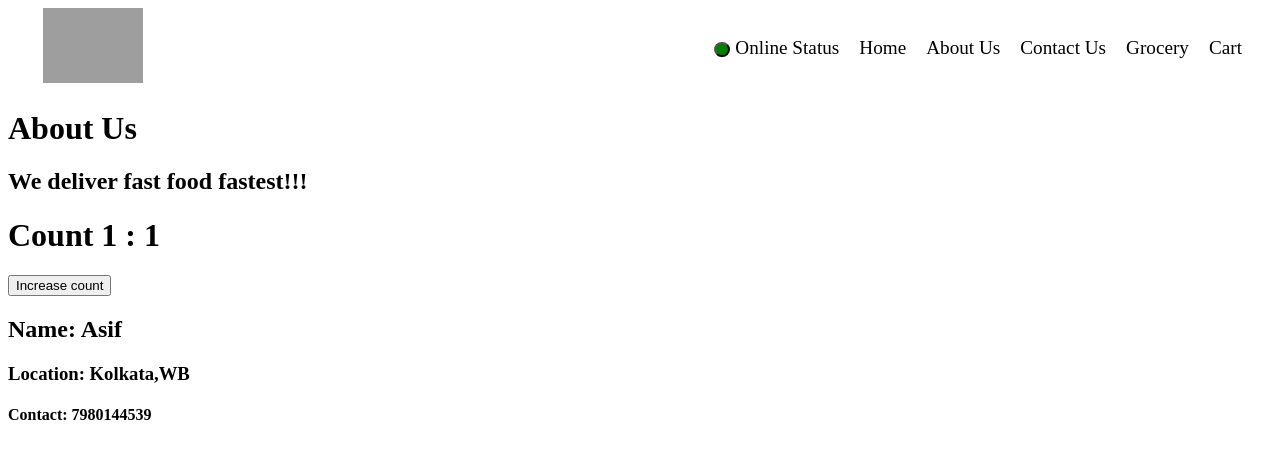
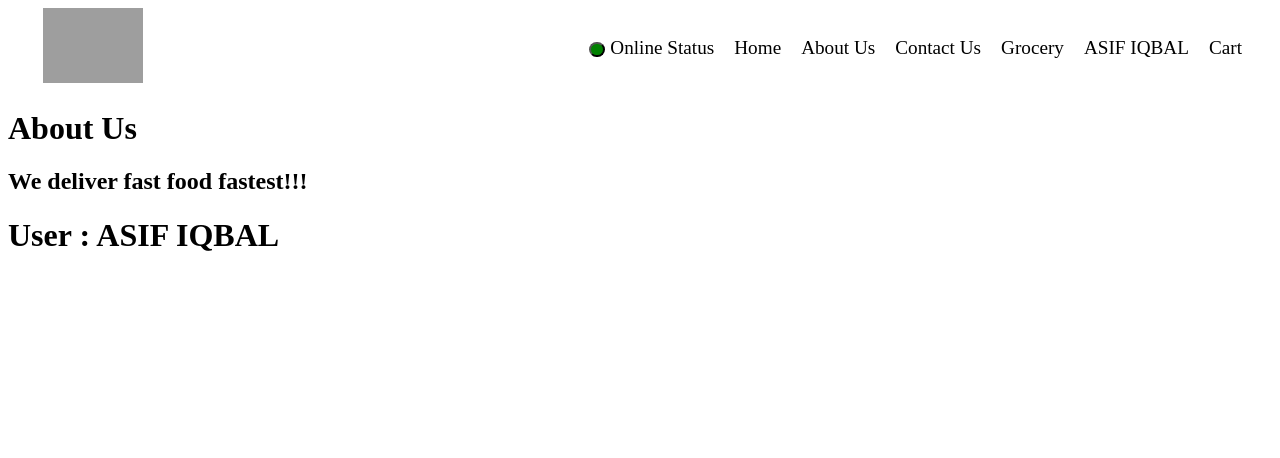
Before and after one commit to asifirahman/react-practice, a React (Vite) app: page /about in a window 1280 px wide. Shown: the top 458 px of the page. Built offline with nearby package versions, Linux system fonts and the light colour scheme; grey boxes are pictures that could not be loaded.

Commit message:
Context API

```diff
--- a/index.css
+++ b/index.css
@@ -68,3 +68,7 @@
     text-decoration: none;
     color: inherit;
 }
+
+.set-username {
+    margin-left: 10px;
+}
--- a/src/App.js
+++ b/src/App.js
@@ -1,4 +1,4 @@
-import React, { lazy, Suspense } from "react";
+import React, { lazy, Suspense, useState, useEffect } from "react";
 import ReactDOM from "react-dom/client";
 import Header from "./components/Header";
 import Body from "./components/Body";
@@ -8,15 +8,25 @@ import RestaurantMenu from "./components/RestaurantMenu";
 import { createBrowserRouter, RouterProvider, Outlet } from "react-router-dom";
 import ContactUs from "./components/ContactUs";
 import Shimmer from "./components/Shimmer";
+import UserContext from "./utils/contextAPI/UserContext";
 
 const Grocery = lazy(() => import("./components/Grocery"));
 
 const AppLayout = () => {
+  const [userName, setUserName] = useState("");
+
+  useEffect(() => {
+    //some fake api call
+    setUserName("ASIF IQBAL");
+  }, []);
+
   return (
-    <div className="app">
-      <Header />
-      <Outlet />
-    </div>
+    <UserContext.Provider value={{ loggedInUser: userName, setUserName }}>
+      <div className="app">
+        <Header />
+        <Outlet />
+      </div>
+    </UserContext.Provider>
   );
 };
 
--- a/src/components/AboutUs.js
+++ b/src/components/AboutUs.js
@@ -1,3 +1,4 @@
+import UserContext from "../utils/contextAPI/UserContext";
 import User from "./User";
 
 const AboutUs = () => {
@@ -5,7 +6,10 @@ const AboutUs = () => {
     <div>
       <h1>About Us</h1>
       <h2>We deliver fast food fastest!!!</h2>
-      <User name="Asif" location="Kolkata,WB" />
+      {/* <User name="Asif" location="Kolkata,WB" /> */}
+      <UserContext.Consumer>
+        {({ loggedInUser }) => <h1>User : {loggedInUser}</h1>}
+      </UserContext.Consumer>
     </div>
   );
 };
--- a/src/components/Body.js
+++ b/src/components/Body.js
@@ -1,15 +1,17 @@
-import { useEffect, useState } from "react";
+import { useContext, useEffect, useState } from "react";
 import RestaurantCard, { withPromotedLabel } from "./RestaurantCard";
 import Shimmer from "./Shimmer";
 import { Link } from "react-router-dom";
 import { FETCH_RESTAURANT } from "../utils/constants";
 import useOnlineStatus from "../utils/hooks/useOnlineStatus";
+import UserContext from "../utils/contextAPI/UserContext";
 
 const Body = () => {
   const [restaurantList, setRestaurantList] = useState([]);
   const [filteredRestList, setFilteredRestList] = useState([]);
   const [searchText, setSearchText] = useState("");
   const RestaurantCardPromoted = withPromotedLabel(RestaurantCard);
+  const { loggedInUser, setUserName } = useContext(UserContext);
 
   useEffect(() => {
     fetchData();
@@ -44,6 +46,10 @@ const Body = () => {
     setFilteredRestList(filteredResult);
   };
 
+  const handleUserNameChange = (e) => {
+    setUserName(e.target.value);
+  };
+
   //If you move this section up, then React will not call all the hooks
   //and throw an error. https://dev.to/collegewap/fix-rendered-fewer-hooks-than-expected-in-react-3757
   const onlineStatus = useOnlineStatus();
@@ -61,6 +67,13 @@ const Body = () => {
           <button onClick={handleSubmit}>Search</button>
         </div>
         <button onClick={setTopRate}>Top Rated Restaurant</button>
+        <div className="set-username">
+          <input
+            type="text"
+            value={loggedInUser}
+            onChange={handleUserNameChange}
+          />
+        </div>
       </div>
       <div className="res-container">
         {filteredRestList.map((restaurant) => (
--- a/src/components/Header.js
+++ b/src/components/Header.js
@@ -1,7 +1,13 @@
+import { useContext } from "react";
 import { Link } from "react-router-dom";
 import useOnlineStatus from "../utils/hooks/useOnlineStatus";
+import UserContext from "../utils/contextAPI/UserContext";
 
 const Header = () => {
+  //Needs to be destructured since useContext(UserContext)
+  //will return an object
+  const { loggedInUser } = useContext(UserContext);
+
   return (
     <div className="header">
       <div className="logo-container">
@@ -43,6 +49,7 @@ const Header = () => {
               Grocery
             </Link>
           </li>
+          <li>{loggedInUser}</li>
           <li>Cart</li>
         </ul>
       </div>
--- /dev/null
+++ b/src/utils/contextAPI/UserContext.js
@@ -0,0 +1,14 @@
+import { createContext } from "react";
+
+const UserContext = createContext({
+  //   loggedInUser: "Default User",
+});
+
+export default UserContext;
+/*
+This is how we create context API
+For using the context API, the implementation is different for functional
+based and for class based components
+Functional based components - See Header.js
+Class based components - See About.js
+*/
```
